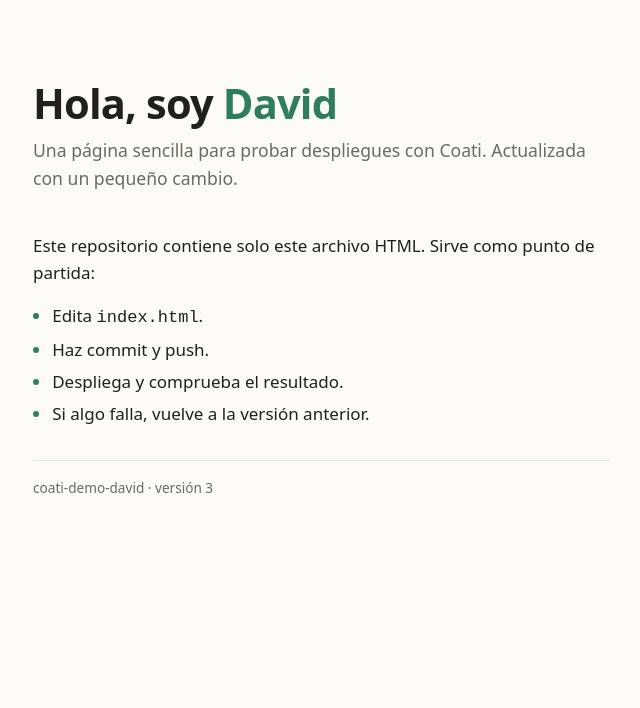
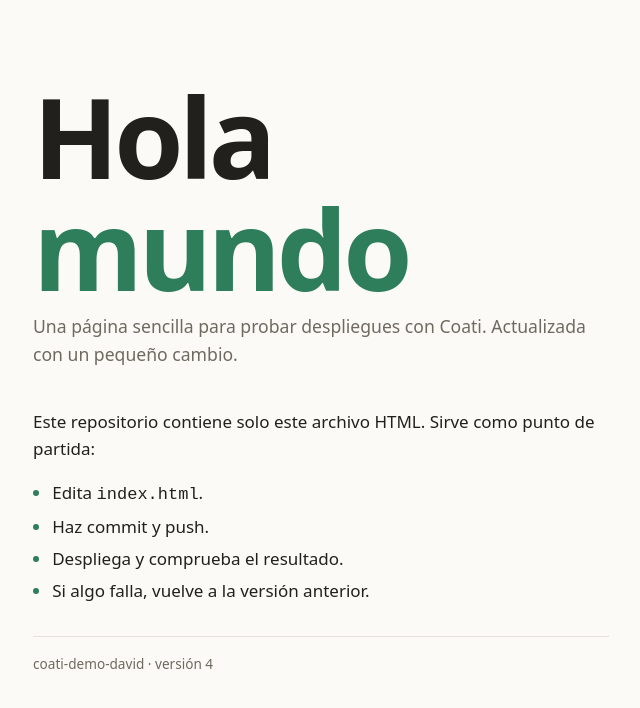
Before and after one commit to DavidAGB/coati-demo-david, a plain HTML site: page index.html in a window 1280 px wide. Shown: the whole page, without its empty margins (319-959 px from the left). Drawn offline with Linux system fonts and the light colour scheme.

Commit message:
Hola mundo en grande y versión 4
Co-Authored-By: Claude Opus 5.5 <noreply@anthropic.com>

```diff
--- a/index.html
+++ b/index.html
@@ -35,9 +35,9 @@
   }
   h1 {
     margin: 0 0 .5rem;
-    font-size: clamp(1.9rem, 6vw, 2.6rem);
-    line-height: 1.15;
-    letter-spacing: -.02em;
+    font-size: clamp(3.5rem, 16vw, 7rem);
+    line-height: 1;
+    letter-spacing: -.04em;
   }
   h1 span { color: var(--accent); }
   p { margin: 0 0 1rem; }
@@ -55,7 +55,7 @@
 </head>
 <body>
 <main>
-  <h1>Hola, soy <span>David</span></h1>
+  <h1>Hola <span>mundo</span></h1>
   <p class="lead">Una página sencilla para probar despliegues con Coati. Actualizada con un pequeño cambio.</p>
 
   <p>Este repositorio contiene solo este archivo HTML. Sirve como punto de partida:</p>
@@ -66,7 +66,7 @@
     <li>Si algo falla, vuelve a la versión anterior.</li>
   </ul>
 
-  <footer>coati-demo-david · versión 3</footer>
+  <footer>coati-demo-david · versión 4</footer>
 </main>
 </body>
 </html>
```
